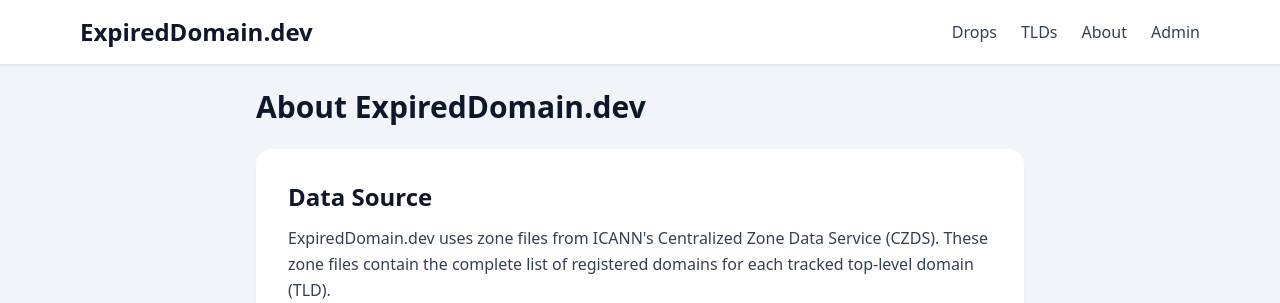
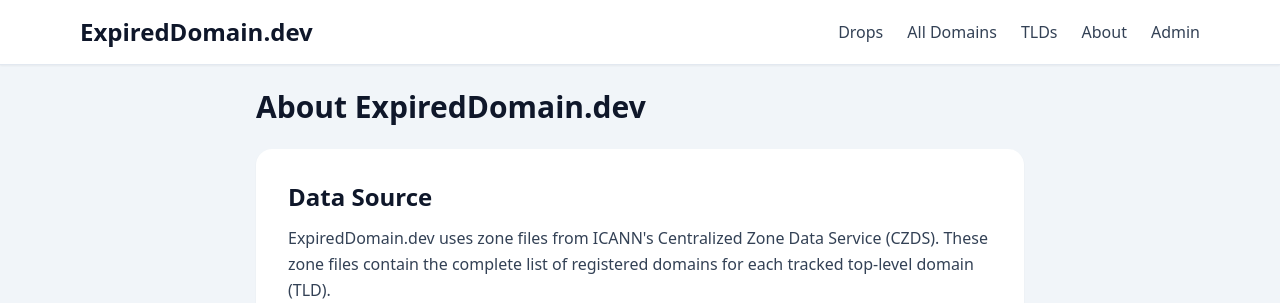
Before and after one commit to doctorcmptrmita2/expedDoms, a FastAPI app: page /about in a window 1280 px wide. Shown: the top 303 px of the page. Run offline with FastAPI, Linux system fonts and the light colour scheme; some libraries are stand-ins or nearby versions.

Commit message:
Add All Domains link to navigation

```diff
--- a/templates/base.html
+++ b/templates/base.html
@@ -25,6 +25,7 @@
                 </div>
                 <nav class="flex items-center space-x-6">
                     <a href="/drops" class="text-slate-700 hover:text-slate-900 font-medium">Drops</a>
+                    <a href="/domains" class="text-slate-700 hover:text-slate-900 font-medium">All Domains</a>
                     <a href="/tlds" class="text-slate-700 hover:text-slate-900 font-medium">TLDs</a>
                     <a href="/about" class="text-slate-700 hover:text-slate-900 font-medium">About</a>
                     <a href="/admin" class="text-slate-700 hover:text-slate-900 font-medium">Admin</a>
```
